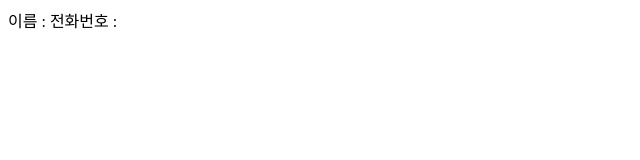
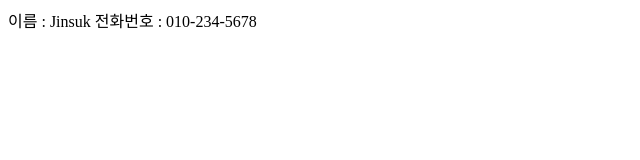
Before and after one commit to Jinsuk-Cho/group-project, a plain HTML site: page index1.html in a window 1280 px wide. Shown: the whole page, without its empty margins (0-640 px from the left). Drawn offline with Linux system fonts and the light colour scheme.

Commit message:
jinsuk 정보수정

```diff
--- a/index1.html
+++ b/index1.html
@@ -3,7 +3,7 @@
     <title>Git 충돌 해결</title>
   </header>
   <body>
-    이름 :
-    전화번호 :
+    이름 : Jinsuk
+    전화번호 : 010-234-5678
   </body>
 </html>
```
